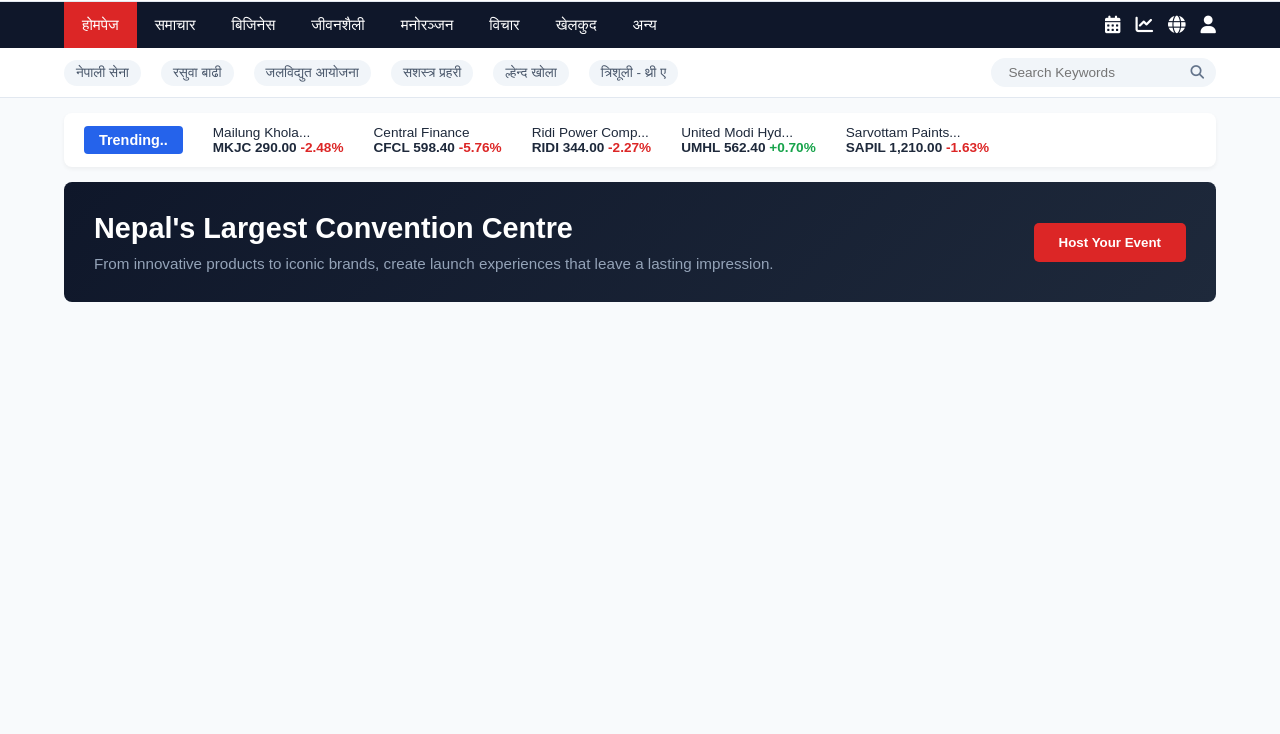
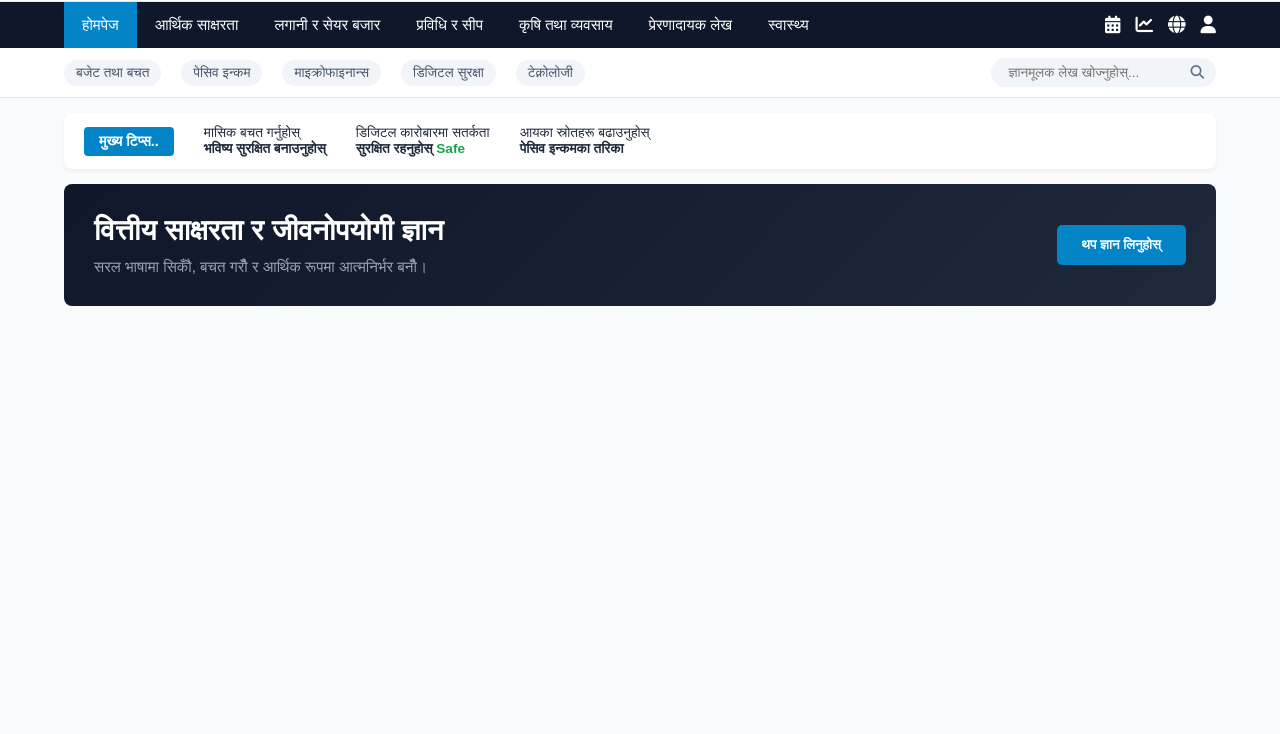
Before and after one commit to adhikariarun599/News, a plain HTML site: page index.html in a window 1280 px wide. Shown: the part 66-800 px from the top of the page. Drawn offline with Linux system fonts and the light colour scheme.

Commit message:
Update index.html

```diff
--- a/index.html
+++ b/index.html
@@ -3,7 +3,7 @@
 <head>
     <meta charset="UTF-8">
     <meta name="viewport" content="width=device-width, initial-scale=1.0">
-    <title>नेपालको नम्बर १ न्युज पोर्टल</title>
+    <title>ज्ञानमञ्च - नेपालको ज्ञानमूलक डिजिटल पोर्टल</title>
     <!-- FontAwesome Icons -->
     <link rel="stylesheet" href="https://cdnjs.cloudflare.com/ajax/libs/font-awesome/6.4.0/css/all.min.css">
 
@@ -29,7 +29,7 @@
             border-bottom: 1px solid #e2e8f0;
         }
         .logo h1 {
-            color: #dc2626;
+            color: #0284c7;
             font-size: 2rem;
             font-weight: 800;
         }
@@ -60,7 +60,7 @@
             transition: 0.3s;
         }
         .nav-links li a:hover, .nav-links li.active a {
-            background: #dc2626;
+            background: #0284c7;
         }
         .nav-icons {
             display: flex;
@@ -110,7 +110,7 @@
             font-size: 0.85rem;
         }
 
-        /* Stock Market Ticker */
+        /* Stock Market / Financial Ticker */
         .stock-ticker {
             background: #fff;
             margin: 15px 5%;
@@ -123,7 +123,7 @@
             align-items: center;
         }
         .trending-badge {
-            background: #2563eb;
+            background: #0284c7;
             color: #fff;
             padding: 6px 15px;
             border-radius: 4px;
@@ -204,7 +204,7 @@
     <!-- Top Header -->
     <div class="top-header">
         <div class="logo">
-            <h1>ArunKhabar</h1>
+            <h1>ज्ञानमञ्च</h1>
         </div>
         <div class="date-info">
             २०८३ भदौ २०, शनिबार
@@ -215,13 +215,12 @@
     <nav class="navbar">
         <ul class="nav-links">
             <li class="active"><a href="#">होमपेज</a></li>
-            <li><a href="#">समाचार</a></li>
-            <li><a href="#">बिजिनेस</a></li>
-            <li><a href="#">जीवनशैली</a></li>
-            <li><a href="#">मनोरञ्जन</a></li>
-            <li><a href="#">विचार</a></li>
-            <li><a href="#">खेलकुद</a></li>
-            <li><a href="#">अन्य</a></li>
+            <li><a href="#">आर्थिक साक्षरता</a></li>
+            <li><a href="#">लगानी र सेयर बजार</a></li>
+            <li><a href="#">प्रविधि र सीप</a></li>
+            <li><a href="#">कृषि तथा व्यवसाय</a></li>
+            <li><a href="#">प्रेरणादायक लेख</a></li>
+            <li><a href="#">स्वास्थ्य</a></li>
         </ul>
         <div class="nav-icons">
             <i class="fa-solid fa-calendar-days"></i>
@@ -231,58 +230,38 @@
         </div>
     </nav>
 
-    <!-- Sub Navigation / Breaking Tags -->
+    <!-- Sub Navigation / Tags Bar -->
     <div class="sub-nav">
-        <a href="#" class="tag-item">नेपाली सेना</a>
-        <a href="#" class="tag-item">रसुवा बाढी</a>
-        <a href="#" class="tag-item">जलविद्युत आयोजना</a>
-        <a href="#" class="tag-item">सशस्त्र प्रहरी</a>
-        <a href="#" class="tag-item">ल्हेन्द खोला</a>
-        <a href="#" class="tag-item">त्रिशूली - थ्री ए</a>
+        <a href="#" class="tag-item">बजेट तथा बचत</a>
+        <a href="#" class="tag-item">पेसिव इन्कम</a>
+        <a href="#" class="tag-item">माइक्रोफाइनान्स</a>
+        <a href="#" class="tag-item">डिजिटल सुरक्षा</a>
+        <a href="#" class="tag-item">टेक्नोलोजी</a>
 
         <div class="search-box">
-            <input type="text" placeholder="Search Keywords">
+            <input type="text" placeholder="ज्ञानमूलक लेख खोज्नुहोस्...">
             <i class="fa-solid fa-magnifying-glass" style="color: #64748b; font-size: 0.85rem;"></i>
         </div>
     </div>
 
-    <!-- Stock Market / Trending Ticker -->
+    <!-- Market / Ticker -->
     <div class="stock-ticker">
-        <div class="trending-badge">Trending..</div>
-        <div class="stock-item">Mailung Khola... <br><span>MKJC 290.00</span> <span class="down">-2.48%</span></div>
-        <div class="stock-item">Central Finance <br><span>CFCL 598.40</span> <span class="down">-5.76%</span></div>
-        <div class="stock-item">Ridi Power Comp... <br><span>RIDI 344.00</span> <span class="down">-2.27%</span></div>
-        <div class="stock-item">United Modi Hyd... <br><span>UMHL 562.40</span> <span class="up">+0.70%</span></div>
-        <div class="stock-item">Sarvottam Paints... <br><span>SAPIL 1,210.00</span> <span class="down">-1.63%</span></div>
+        <div class="trending-badge">मुख्य टिप्स..</div>
+        <div class="stock-item">मासिक बचत गर्नुहोस् <br><span>भविष्य सुरक्षित बनाउनुहोस्</span></div>
+        <div class="stock-item">डिजिटल कारोबारमा सतर्कता <br><span>सुरक्षित रहनुहोस्</span> <span class="up">Safe</span></div>
+        <div class="stock-item">आयका स्रोतहरू बढाउनुहोस् <br><span>पेसिव इन्कमका तरिका</span></div>
     </div>
 
-    <!-- Main Advertisement Banner -->
+    <!-- Main Banner Section -->
     <div class="banner-section">
         <div class="banner-content">
-            <h2>Nepal's Largest Convention Centre</h2>
-            <p>From innovative products to iconic brands, create launch experiences that leave a lasting impression.</p>
+            <h2>वित्तीय साक्षरता र जीवनोपयोगी ज्ञान</h2>
+            <p>सरल भाषामा सिकौँ, बचत गरौँ र आर्थिक रूपमा आत्मनिर्भर बनौँ।</p>
         </div>
         <div>
-            <button style="background: #dc2626; color: #fff; border: none; padding: 12px 25px; border-radius: 5px; font-weight: 600; cursor: pointer;">Host Your Event</button>
+            <button style="background: #0284c7; color: #fff; border: none; padding: 12px 25px; border-radius: 5px; font-weight: 600; cursor: pointer;">थप ज्ञान लिनुहोस्</button>
         </div>
     </div>
 
-    <!-- JavaScript Section -->
-    <script>
-        document.addEventListener("DOMContentLoaded", function() {
-            // सर्च बक्समा टाइप गर्दा समाचार वा किवर्ड फिल्टर गर्ने आधार
-            const searchInput = document.querySelector(".search-box input");
-            if (searchInput) {
-                searchInput.addEventListener("keyup", function(e) {
-                    const searchTerm = e.target.value.toLowerCase();
-                    // यहाँ तपाईंले आफ्नो न्युज कार्डहरूलाई सर्च गराउन सक्नुहुन्छ
-                    console.log("Searching for: ", searchTerm);
-                });
-            }
-
-            // स्टक टिकर वा अन्य डाइनामिक फिचरहरू यहाँ थप्न सकिन्छ
-            console.log("News Portal JavaScript Loaded Successfully!");
-        });
-    </script>
 </body>
 </html>
```
